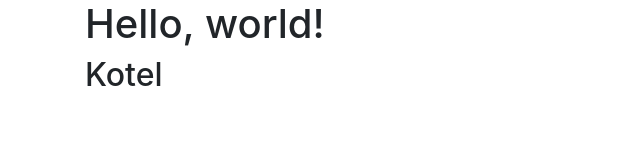
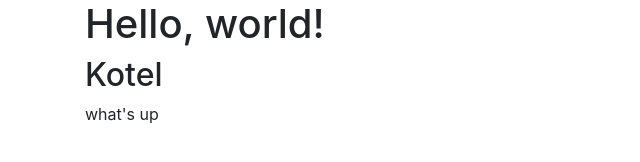
Before and after one commit to szymanskirafal/kotelek, a plain HTML site: page index.html in a window 1280 px wide. Shown: the full height of the page, 0-640 px from the left. Drawn offline with nearby package versions, Linux system fonts and the light colour scheme.

Commit message:
Update index.html

```diff
--- a/index.html
+++ b/index.html
@@ -14,6 +14,7 @@
     <div class="container">
       <h1>Hello, world!</h1>
       <h2>Kotel</h2>
+      <p>what's up</p
     </div>
 
     <!-- Optional JavaScript -->
```
